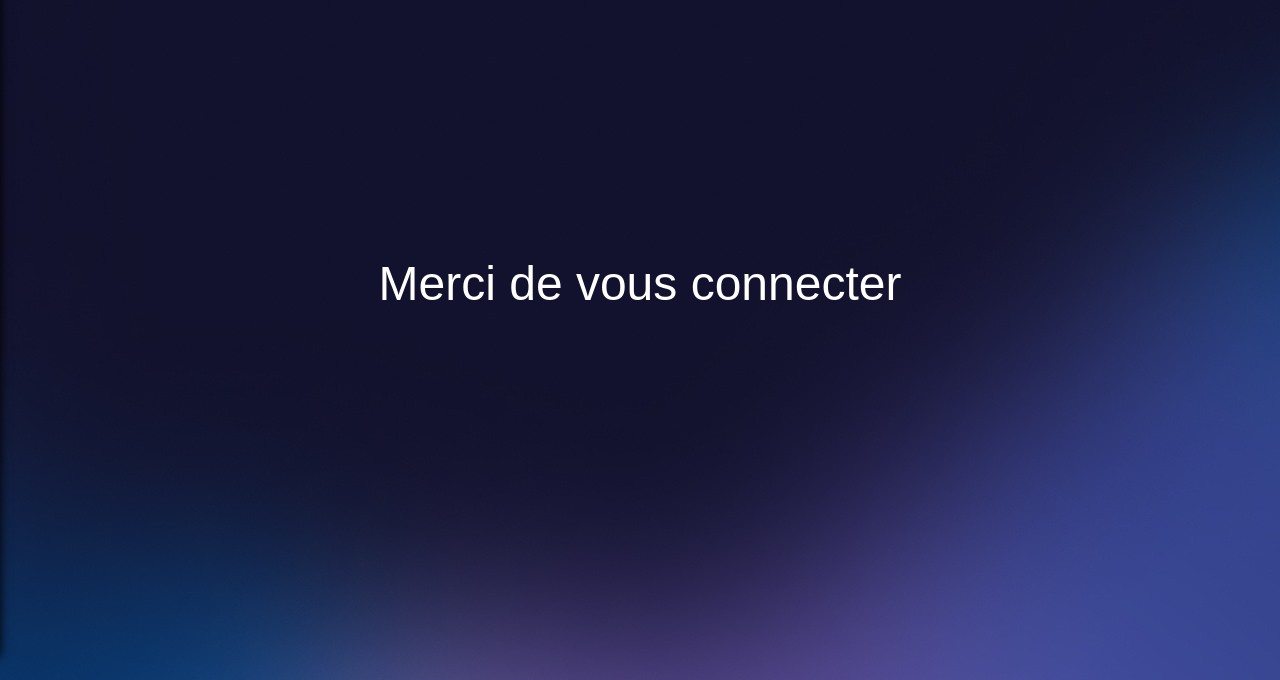
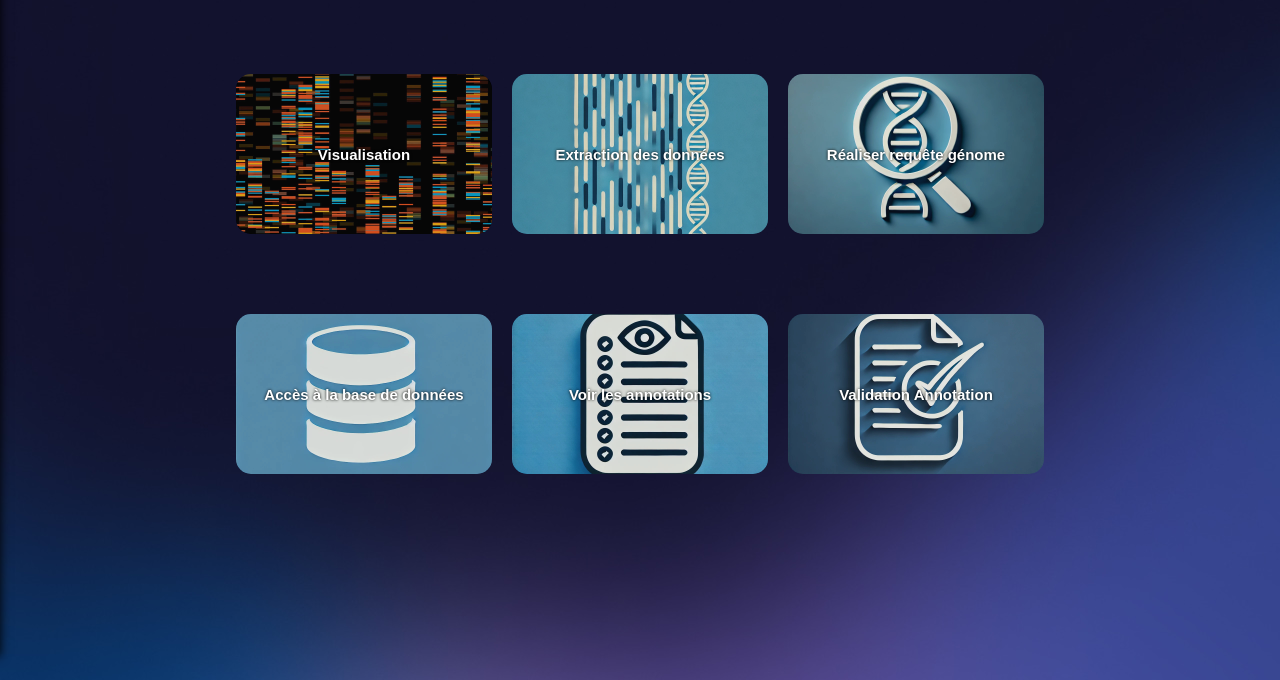
Before and after one commit to Antoine2596/The-EYAA-Project, a Django app: page / in a window 1280 px wide. Shown: the part 120-800 px from the top of the page. Run offline with Django 5.2, Linux system fonts and the light colour scheme.

Commit message:
corrections problèmes home

```diff
--- a/core/static/core/style.css
+++ b/core/static/core/style.css
@@ -74,8 +74,14 @@ header {
 }
 
 .bx {
+    font-size: 1em;
+    color: white;
+}
+
+.menu-right .bx {
     font-size: 2em;
     color: white;
+    margin-right: 10px;
 }
 
 .connexion-button {
@@ -247,7 +253,7 @@ header {
     color: white;
     border-radius: 15px;
     transition: 0.5 ease;
-    background-color: orange;
+    /* background-color: orange; */
     text-decoration: none;
     /* transform: scale(1.0); */
     transition: ease-in-out 0.6s;
--- a/core/templates/core/base.html
+++ b/core/templates/core/base.html
@@ -14,7 +14,7 @@
     </head>
     <body>
         <header>
-            <a href="#" class="site-name">EYAA</a><i class='bx bx-dna'></i>
+            <a href="#" class="site-name">EYAA<i class='bx bx-dna'></i></a></i>
 
             <nav class="menu">
                 <ul>
@@ -48,8 +48,13 @@
                         <ul>
                             <li><a href="{% url 'home' %}">Accueil</a></li>
                             <li><a href="{% url 'genome_database' %}">Base de Données</a></li>
+                            {% if user.is_authenticated %}
                             <li><a href="{% url 'profile_informations' %}">Profil</a></li>
+                            {% endif %}
+
+                            {% if user.role == "annotateur" %}
                             <li><a href="{% url 'profile_annotations' %}">Mes Annotations</a></li>
+                            {% endif %}
                             {% if user.role == "validateur" %}
                                 <li><a href="{% url 'annotations_listing' %}">Outil de Validation</a></li>
                                 <li><a href="{% url 'sequences_non_assigned' %}">Attribution Séquences</a></li>
@@ -64,6 +69,7 @@
                     </div>
                 </div>
             </div>
+
 
             <nav aria-label="breadcrumb">
                 <ol class="breadcrumb">
--- a/core/templates/core/contacts.html
+++ b/core/templates/core/contacts.html
@@ -12,11 +12,11 @@ Contacts - EYAA
 
 {% block content %}
 <div class="contacts">
-    <ul style="color: black;">
-        <li><a>Antoine Loth</a></li>
-        <li><a>Anne Beigeaud</a></li>
+    <ul style="color: rgb(255, 255, 255);">
         <li><a>Emma Le Roy Pardonche</a></li>
         <li><a>Youna Maillié</a></li>
+        <li><a>Anne Beigeaud</a></li>
+        <li><a>Antoine Loth</a></li>
     </ul>
 </div>
 
--- a/core/templates/core/home.html
+++ b/core/templates/core/home.html
@@ -7,37 +7,37 @@ Accueil - EYAA
 
 {% block content %}
 <div class="zone-fonctions">
-    <a class="lien_function function_gene_protein_vizu" href="{% url 'genome_database' %}">
+    <a class="lien_function function_gene_protein_vizu" href="#">
         <div class="filtre">
-            <h2>Visualisation Gene-Proteine</h2>
+            <h2>Visualisation</h2>
         </div>
     </a>
 
-    <a class="lien_function function_dna_alignement" href="{% url 'genome_database' %}">
+    <a class="lien_function function_dna_alignement" href="#">
         <div class="filtre">
-            <h2>Do Alignement</h2>
+            <h2>Extraction des données</h2>
         </div>
     </a>
 
-    <a class="lien_function requete_genome" href="{% url 'genome_database' %}">
+    <a class="lien_function requete_genome" href="#">
         <div class="filtre">
-            <h2>Requête Génome</h2>
+            <h2>Réaliser requête génome</h2>
         </div>
     </a>
 
-    <a class="lien_function BD_info" href="{% url 'profile_informations' %}">
+    <a class="lien_function BD_info" href="#">
         <div class="filtre">
-            <h2>Accès Info BD</h2>
+            <h2>Accès à la base de données</h2>
         </div>
     </a>
 
-    <a class="lien_function list_annotation" href="{% url 'profile_annotations' %}">
+    <a class="lien_function list_annotation" href="#">
         <div class="filtre">
-            <h2>View Annotation List</h2>
+            <h2>Voir les annotations</h2>
         </div>
     </a>
 
-    <a class="lien_function validation_annotation" href="{% url 'annotations_listing' %}">
+    <a class="lien_function validation_annotation" href="#">
         <div class="filtre">
             <h2>Validation Annotation</h2>
         </div>
--- a/core/urls.py
+++ b/core/urls.py
@@ -2,8 +2,7 @@ from django.urls import path
 from . import views
 
 urlpatterns = [
-    path("", views.page_non_connecte, name="page_non_connecte"),
-    path("home", views.home, name="home"),
+    path("", views.home, name="home"),
     path("inscription/", views.inscription, name="inscription"),
     path("connexion/", views.connexion, name="connexion"),
     path("contacts/", views.contacts, name="contacts"),
--- a/core/views.py
+++ b/core/views.py
@@ -57,13 +57,12 @@ def home(request):
     return render(request, "core/home.html")
 
 # Accès restreint à certains rôles
-@role_required("lecteur", "annotateur", "validateur")
 def contacts(request):
     return render(request, "core/contacts.html")
 
 
 # @login_required
-@role_required(["lecteur", "annotateur", "validateur"])
+@role_required("lecteur", "annotateur", "validateur")
 def profile(request):
     return render(request, "core/profile.html")
 
@@ -204,7 +203,7 @@ def connexion(request):
             messages.error(request, "Adresse email ou mot de passe incorrect.")
     return render(request, "core/connexion.html")
 
-@role_required(["lecteur", "annotateur", "validateur"])
+@role_required("lecteur", "annotateur", "validateur")
 def genome_list(request):
     genomes = Genome.objects.all()  # Récupère tous les génomes
     return render(request, "test.html", {"genomes": genomes})
```
Also changed, not shown: models_diagram.png (added).
